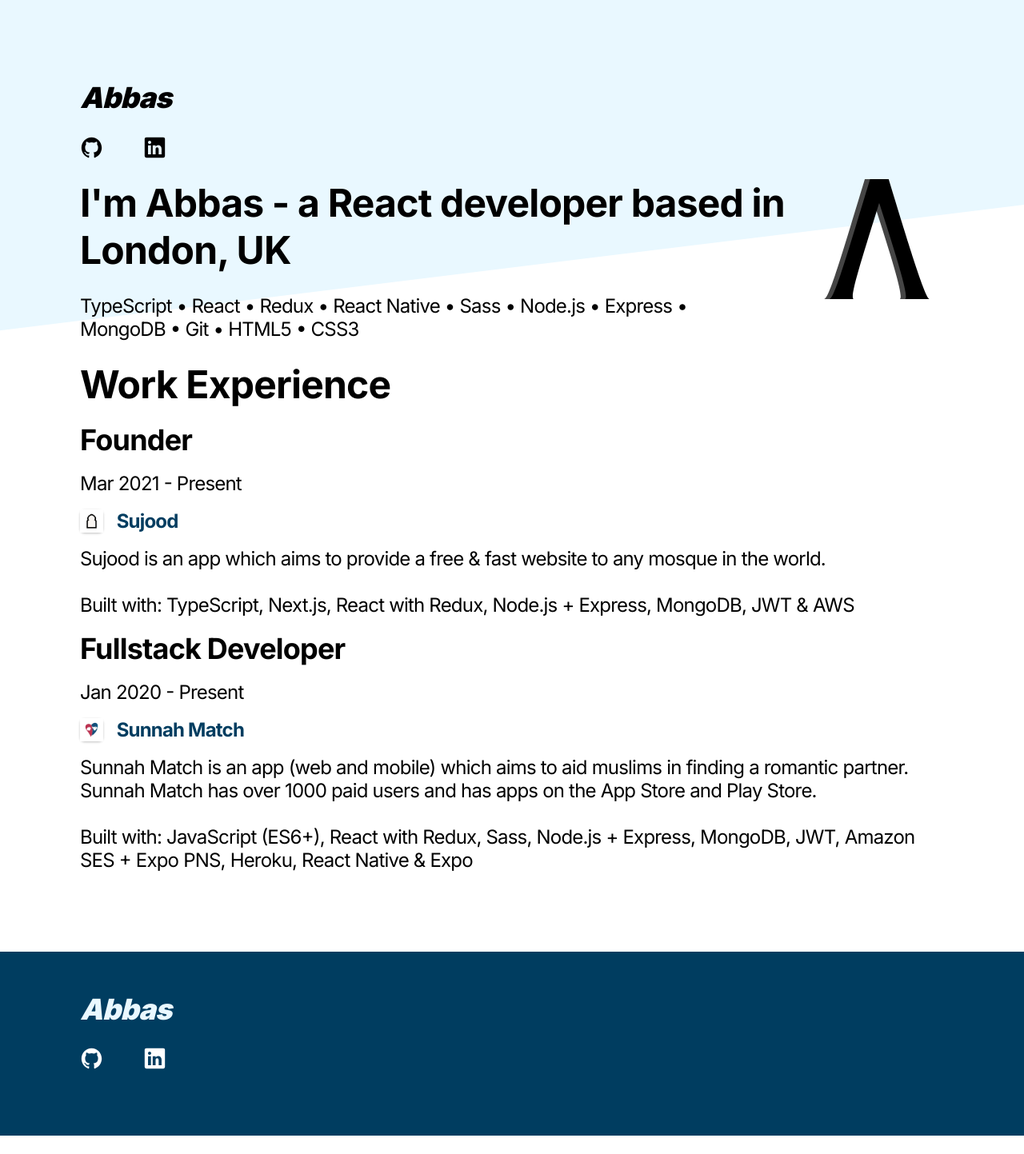
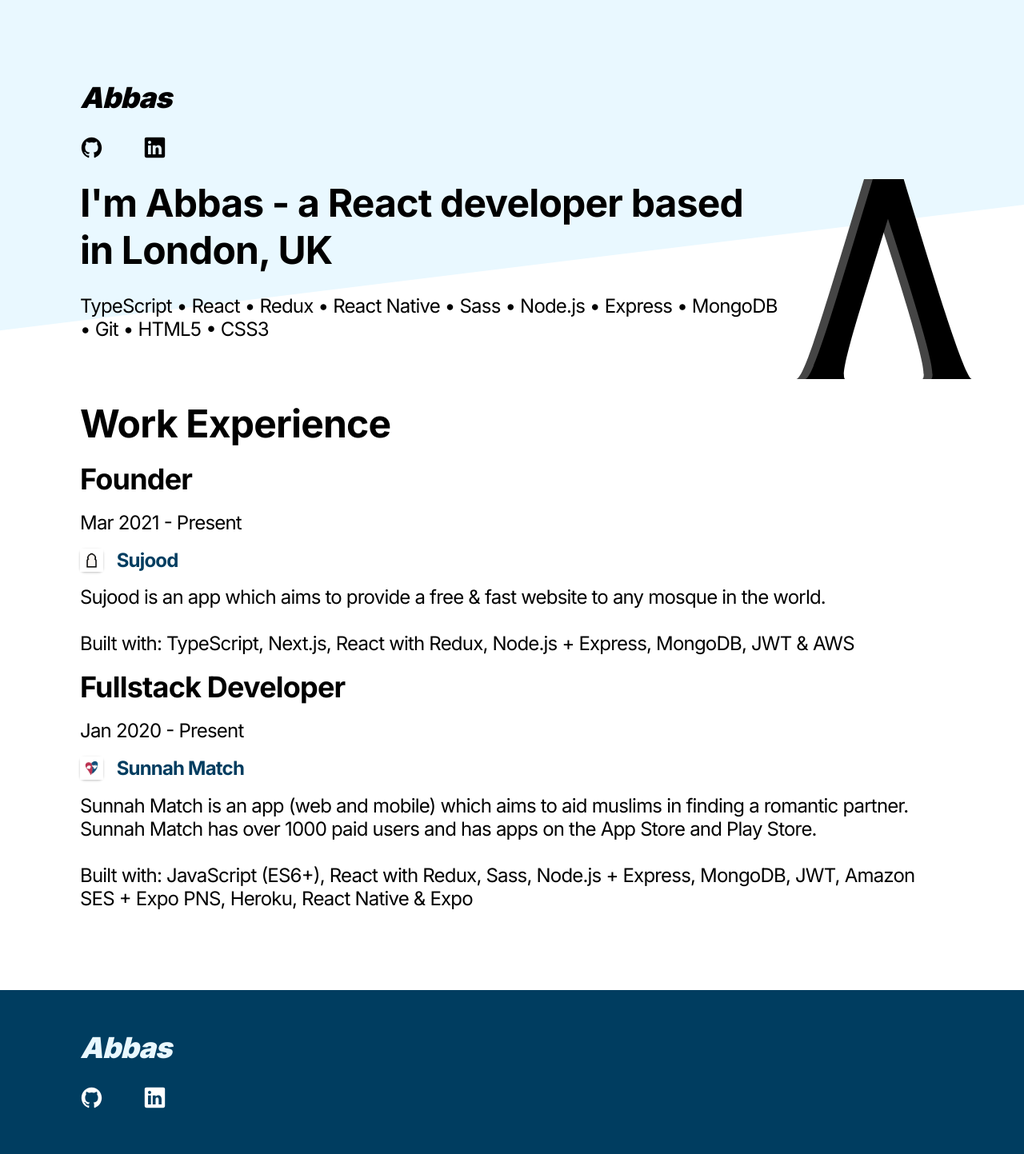
Before and after one commit to abbasldn/me, a Next.js app: page / in a window 1280 px wide. Shown: the whole page at 80% size. Before the commit the page ends 1420 px from the top, so only its background shows below. Built offline with nearby package versions, Linux system fonts and the light colour scheme.

Commit message:
Amended some styling

```diff
--- a/components/Footer.js
+++ b/components/Footer.js
@@ -7,6 +7,7 @@
 const Footer = () => {
   return (
     <div className={styles.container}>
+      <footer>
         <h1 className={headerStyles.logo}>Abbas</h1>
         <div className={`${headerStyles.links} ${styles.links}`}>
           {/* <Link href="#work">
@@ -38,6 +39,7 @@
             </a>
           </Link>
         </div>
+      </footer>
     </div>
   );
 };
--- a/components/Hero.js
+++ b/components/Hero.js
@@ -5,7 +5,7 @@
 const Hero = () => {
   return (
     <div className={styles.container}>
-      <div className="content">
+      <div className={styles.content}>
         <h1 className={styles.heading}>
           I'm Abbas - a React developer based in London, UK
         </h1>
@@ -15,7 +15,7 @@
         </p>
       </div>
       <div className={styles.logo}>
-        <Logo src="abbasldnlogo.svg" size={150} />
+        <Logo src="abbasldnlogo.svg" size={250} />
       </div>
     </div>
   );
--- a/styles/Footer.module.css
+++ b/styles/Footer.module.css
@@ -3,8 +3,6 @@
   color: #e9f8ff;
   margin: 0;
   padding: 50px 100px;
-  /* position: absolute;
-  bottom: 0; */
   width: 100%;
 }
 
@@ -12,19 +10,19 @@
   width: 29px;
 }
 
+.links {
+  margin-bottom: 0;
+}
+
 @media (max-width: 600px) {
   .container {
     padding: 50px 30px;
   }
+}
 
-  .links {
-    margin-bottom: 0;
+@media (min-width: 1700px) {
+  .container footer {
+    width: 1440px;
+    margin: auto;
   }
 }
-
-@media (min-width: 1440px) {
-  .container {
-    position: relative;
-    bottom: 0;
-  }
-}
--- a/styles/Hero.module.css
+++ b/styles/Hero.module.css
@@ -1,5 +1,6 @@
 .container {
   display: flex;
+  justify-content: space-between;
 }
 
 .logo {
@@ -15,16 +16,17 @@
   .container div > * {
     margin-bottom: 2vw;
   }
-  .container div p {
-    width: 60vw;
+}
+
+@media (min-width: 1700px) {
+  .container .content {
+  }
+  .logo {
+    margin-left: 200px;
   }
 }
 
 @media (max-width: 600px) {
-  .logo {
-    display: none;
-  }
-
   .heading {
     font-size: 2.25em;
     margin-bottom: 4.8vw;
@@ -34,3 +36,9 @@
     margin-bottom: 4.8vw;
   }
 }
+
+@media (max-width: 1200px) {
+  .logo {
+    display: none;
+  }
+}
--- a/styles/Home.module.css
+++ b/styles/Home.module.css
@@ -34,3 +34,10 @@
     height: 50vh;
   }
 }
+
+@media (min-width: 1700px) {
+  .container {
+    width: 1440px;
+    margin: 100px auto;
+  }
+}
```
Lines whose indentation alone changed are shown as unchanged.
